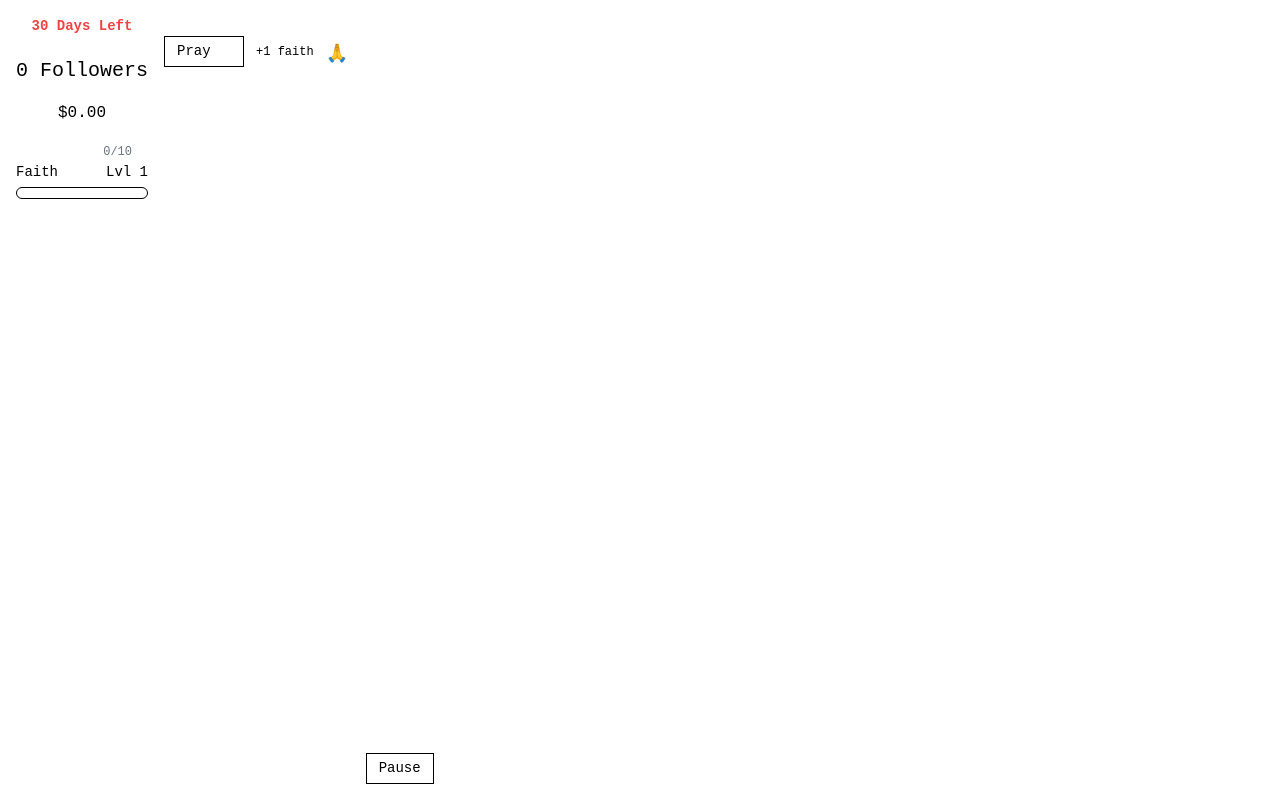
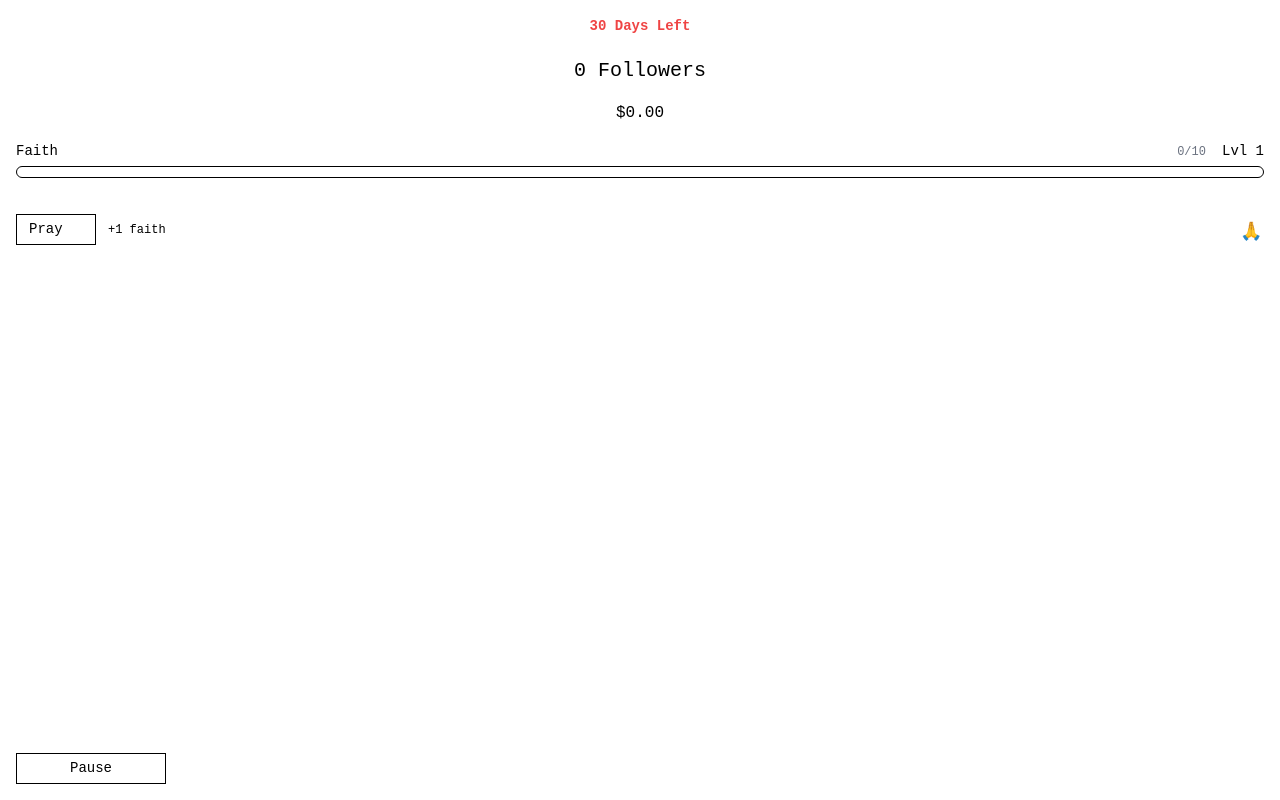
Before and after one commit to ashleyrevlett/github-gameoff-2024, a Vue app: page /game in a window 1280 px wide. Built offline with nearby package versions, Linux system fonts and the light colour scheme.

Commit message:
Style fixes

```diff
--- a/index.html
+++ b/index.html
@@ -3,8 +3,7 @@
   <head>
     <meta charset="UTF-8" />
     <link rel="icon" type="image/svg+xml" href="/vite.svg" />
-    <meta name="viewport" content="width=device-width, initial-scale=1.0" />
-    <title>Vite + Vue</title>
+    <meta name="viewport" content="width=device-width, initial-scale=1.0, maximum-scale=5.0" />    <title>Cult of Ka</title>
   </head>
   <body>
     <div id="app"></div>
--- a/src/styles/main.css
+++ b/src/styles/main.css
@@ -23,7 +23,15 @@ button:disabled {
 }
 
 .btn {
-  @apply bg-white text-black border border-black px-3 py-1;
+  @apply bg-white text-black border border-black px-3 py-1 transition-colors;
+
+  &:hover {
+    @apply bg-blue-100;
+  }
+
+  &:active {
+    @apply bg-black text-white;
+  }
 }
 
 .btn-green {
--- a/src/views/Game.vue
+++ b/src/views/Game.vue
@@ -106,7 +106,7 @@ const moneyDisplay = computed(() => {
 
 <style scoped>
 main {
-  @apply p-4 flex gap-4 w-full min-h-screen flex-col md:flex-row;
+  @apply p-4 flex gap-4 w-full min-h-screen flex-col;
 }
 
 .stat-section {
```
